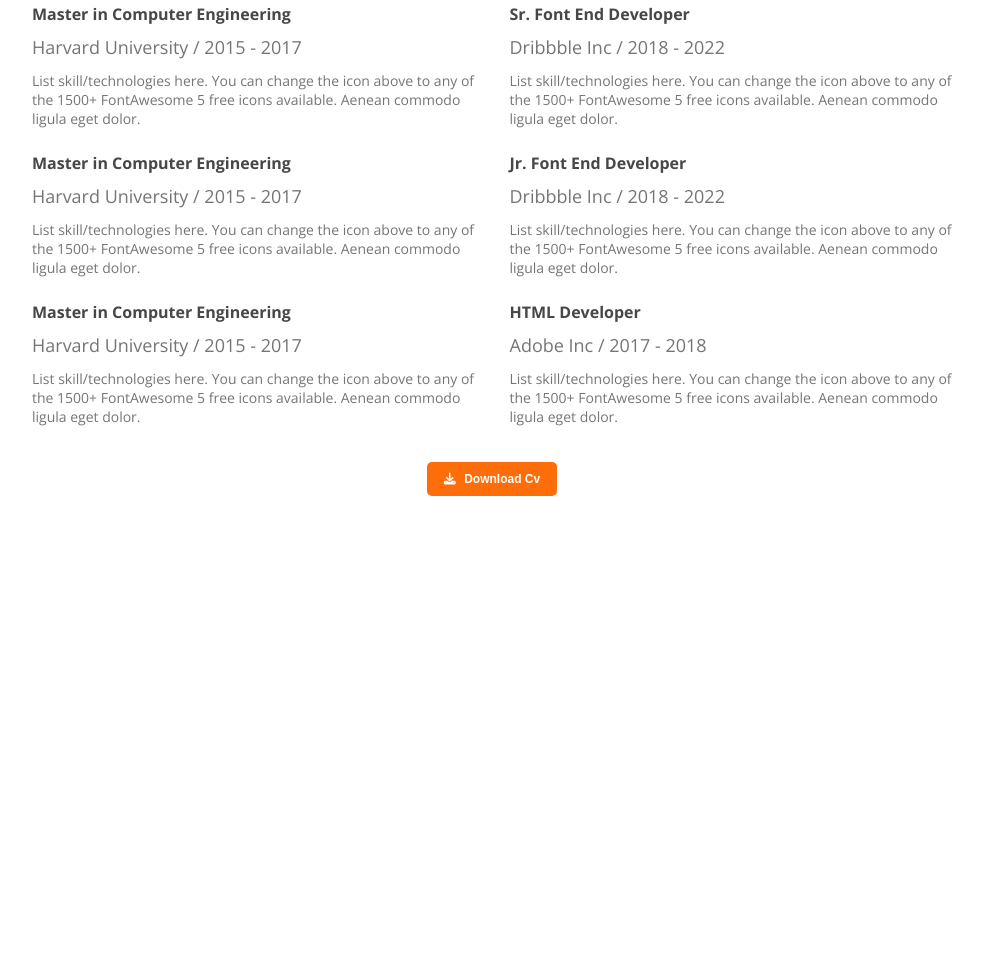
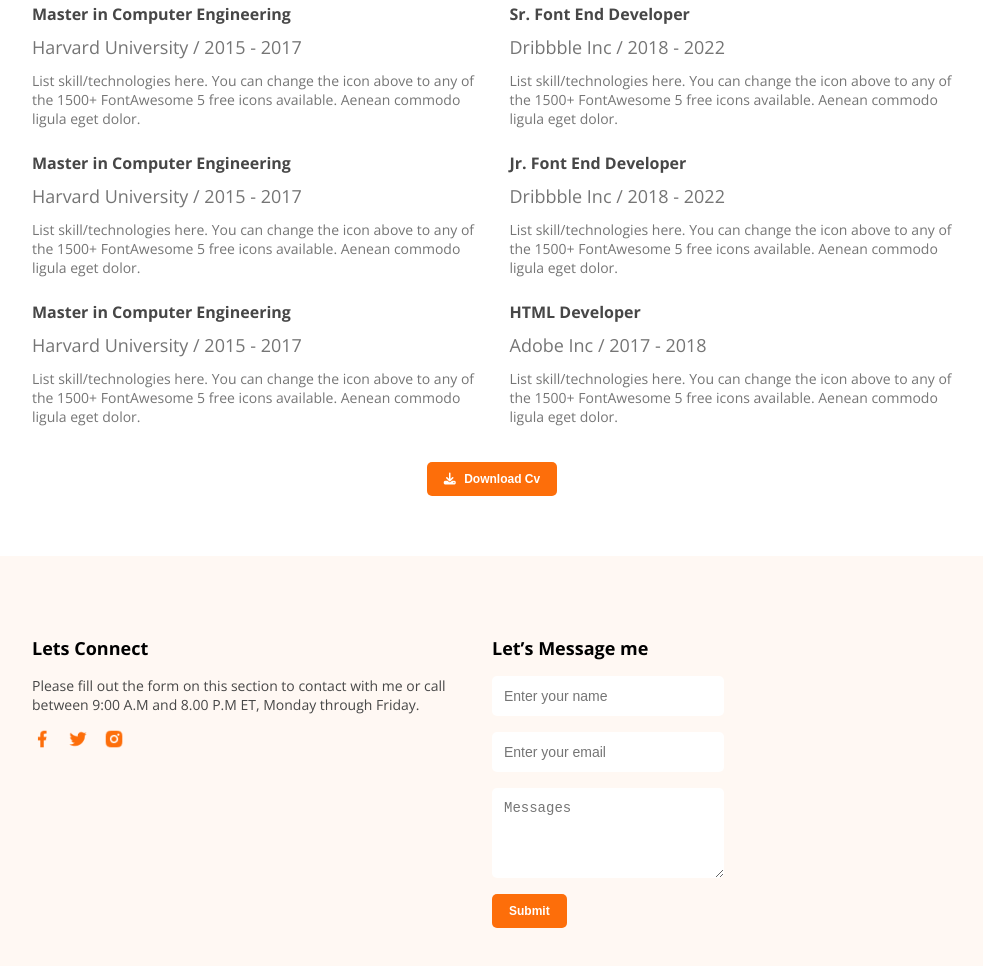
Before and after one commit to abubakkar-js-dev/web-deb-portfolio, a plain HTML site: page index.html in a window 1280 px wide. Shown: the part 1606-2572 px from the top of the page, without its empty margins (148-1131 px from the left). Before the commit the page ends 2162 px from the top, so only its background shows below. Drawn offline with nearby package versions, Linux system fonts and the light colour scheme; files whose address does not match are found by name.

Commit message:
Completed this simple portfolio project

```diff
--- a/index.html
+++ b/index.html
@@ -144,8 +144,25 @@
             </div>
          </section>
     </main>
-    <footer>
-
+    <footer class="bg-secondary">
+        <div class="footer-container">
+            <div class="footer-col">
+                <h3 class="footer-col-title">Lets Connect</h3>
+                <p class="footer-description">Please fill out the form on this section to contact with me or call between 9:00 A.M and 8.00 P.M ET, Monday through Friday.</p>
+                <div class="social">
+                    <a href="https:www.facebook.com"><img src="./images/icons/facebook.png" alt="facebook"></a>
+                    <a href="https://www.x.com"><img src="./images/icons/twitter.png" alt="twitter"></a>
+                    <a href="https://www.instagram.com"><img src="./images/icons/insta.png " alt="instagram"></a>
+                </div>
+            </div>
+            <div class="footer-col">
+                <h3 class="footer-col-title">Let’s Message me</h3>
+                <input type="text" name="fname" id="fname" placeholder="Enter your name">
+                <input type="email" name="email" id="email" placeholder="Enter your email">
+                <textarea name="" id="" cols="30" rows="10" placeholder="Messages"></textarea>
+                <button class="btn-primary" type="submit">Submit</button>
+            </div>
+        </div>
     </footer>
 
 </body>
--- a/styles/style.css
+++ b/styles/style.css
@@ -201,3 +201,54 @@ button > i{
 .cv-btn{
     margin-top: 12px;
 }
+
+/* footer section start here */
+footer{
+    padding: 80px 120px;
+    margin-top: 30px;
+
+}
+ .footer-container{
+    max-width: 1140px;
+    width: 920px;
+    margin: 0 auto;
+    display: flex;
+    justify-content: center;
+    /* align-items: center; */
+
+ }
+ .footer-col{
+    width: 50%;
+ }
+ .footer-col-title{
+    font-size: 18px;
+    margin-bottom: 16px;
+ }
+ .footer-description{
+    font-size: 14px;
+    color: #474747;
+    margin: 15px 0;
+ }
+ .social a>img{
+    width: 20px;
+    margin-right: 12px;
+ }
+ .footer-col > input,textarea{
+    display: block;
+    width: 232px;
+    padding: 12px;
+    margin-bottom: 16px;
+    border: none;
+    border-radius: 5px;
+
+ }
+ .footer-col > input,textarea::placeholder{
+    color: #757575;
+    font-size: 14px;
+ }
+ .footer-col >textarea{
+    height: 90px;
+ }
+ /* ===========================================
+                    THE END
+    ===========================================*/
```
